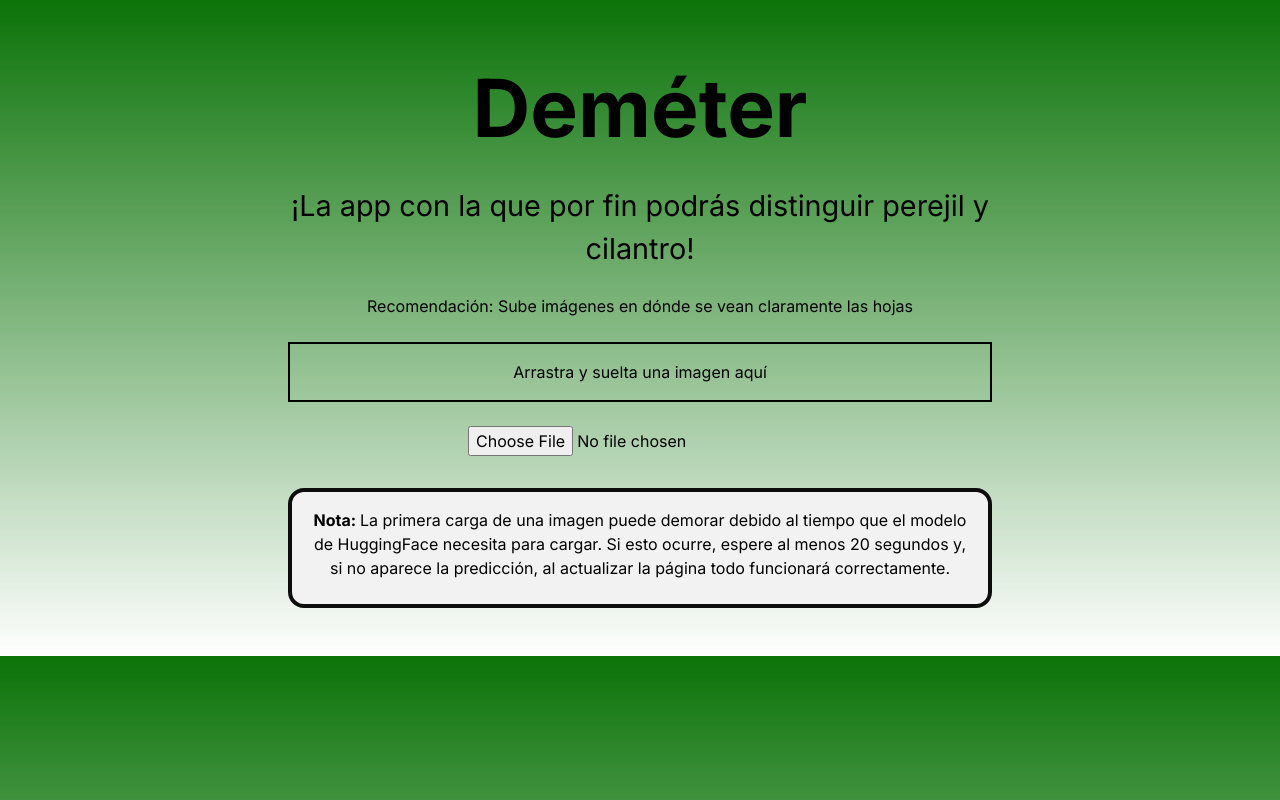
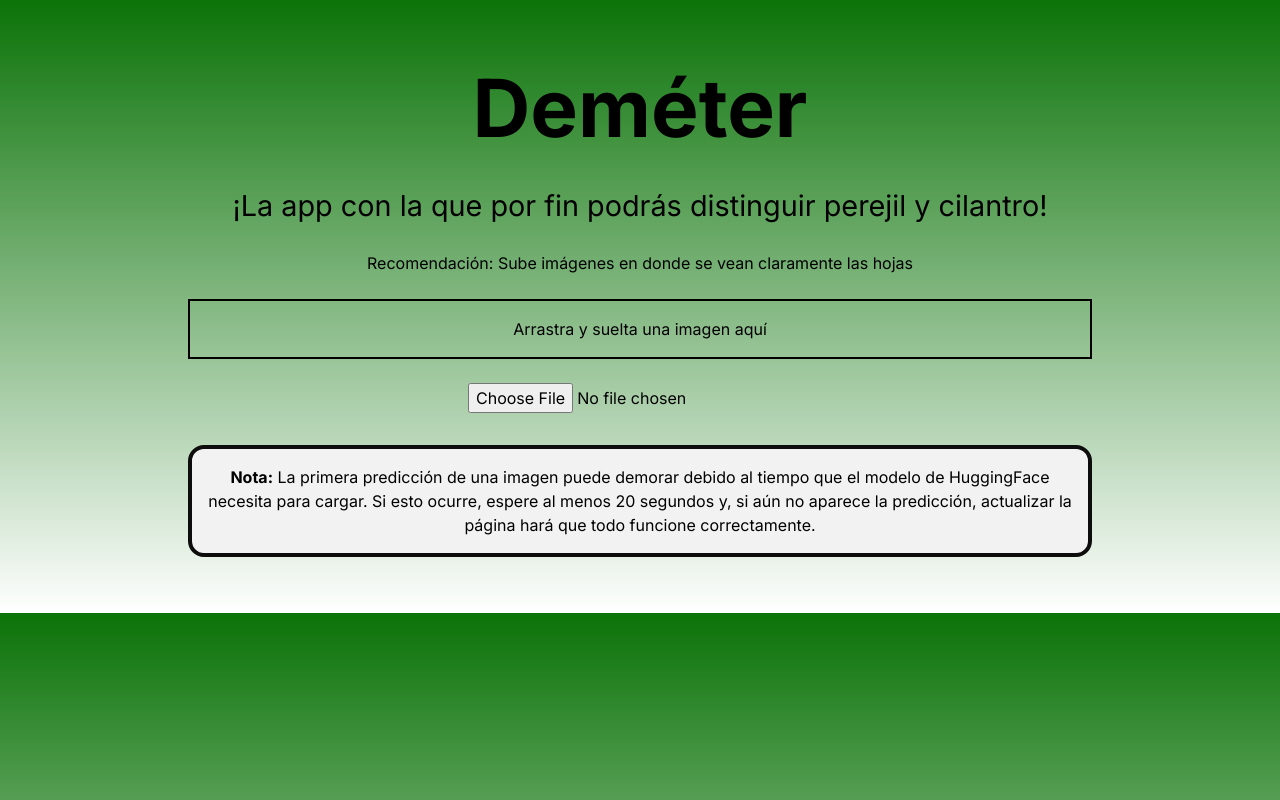
Before and after one commit to JPortoL/Demeter, a Next.js app: page / in a window 1280 px wide. Built offline with nearby package versions, Linux system fonts and the light colour scheme.

Commit message:
actualizar estilo

```diff
--- a/app/page.tsx
+++ b/app/page.tsx
@@ -1,25 +1,29 @@
+// Importar lo necesario
 import React from "react";
 import "./styles.css";
 import ImageUploader from "./componets/ImageUploader";
 
+// Crear función para mostrar el HTML
 const App: React.FC = () => {
   return (
     <div className="body">
       <div className="container">
+        {/* Añadir "Deméter" como título */}
         <h1 className="title"><strong>Deméter</strong> </h1>
+        {/* Añadir Subtítulo */}
         <h2 className="subtitle">
-        ¡La app con la que por fin podrás distinguir perejil y cilantro!
+          ¡La app con la que por fin podrás distinguir perejil y cilantro!
         </h2>
+        {/* Recomendación */}
         <h3>
-          Recomendación: Sube imágenes en dónde se vean claramente las hojas
+          Recomendación: Sube imágenes en donde se vean claramente las hojas
         </h3>
-        <ImageUploader/>
+        {/* Componente de carga de imágenes */}
+        <ImageUploader />
         <div className="nota">
-        <h4>
-          <strong> Nota: </strong>
-          La primera carga de una imagen puede demorar debido al tiempo que el modelo de
-          HuggingFace necesita para cargar. Si esto ocurre, espere al menos 20 segundos y, si no aparece la
-          predicción, al actualizar la página todo funcionará correctamente.
+          {/* Añadir una nota sobre la demora en la predicción */}
+          <h4>
+            <strong>Nota:</strong> La primera predicción de una imagen puede demorar debido al tiempo que el modelo de HuggingFace necesita para cargar. Si esto ocurre, espere al menos 20 segundos y, si aún no aparece la predicción, actualizar la página hará que todo funcione correctamente.
           </h4>
         </div>
       </div>
@@ -27,4 +31,5 @@ const App: React.FC = () => {
   );
 };
 
+// Exportar función
 export default App;
--- a/app/styles.css
+++ b/app/styles.css
@@ -1,24 +1,35 @@
+/* Darle formato al contenedor de la página.
+   tamaño, margen, crear un cuadro que lo contenga todo,
+   y alinear al centro */
 .container {
-  max-width: 800px;
+  max-width: 1000px;
   margin: 0 auto;
   padding: 3rem;
   text-align: center;
 }
 
+/* Darle formato al titulo "Deméter".
+   tamaño de fuente y distancia a los bordes */
 .title {
   font-size: 5rem;
   margin-bottom: 1rem;
 }
 
+/* Formato del subtítulo.
+   tamaño de fuente y distancia a los bordes */
 .subtitle {
   font-size: 1.8rem;
   margin-bottom: 1.5rem;
 }
 
+/* Formato de la recomendación.
+   tamaño de fuente */
 h3 {
   margin-bottom: 1.5rem;
 }
 
+/* Formato de la nota.
+   tamaño de fuente, crear recuadro y darle propiedades */
 .nota {
   margin-top: 2rem;
   padding: 1rem;
@@ -26,13 +37,11 @@ h3 {
   border-width: 0.25rem;
   border-radius: 1rem;
   border-color: #0d0d0d;
-}
-
-h4 {
   font-size: 1rem;
   margin-bottom: 0.5rem;
 }
 
+/* Hacer que el fondo sea de color verde */
 body {
   background-color: #0b7308;
 }
```
